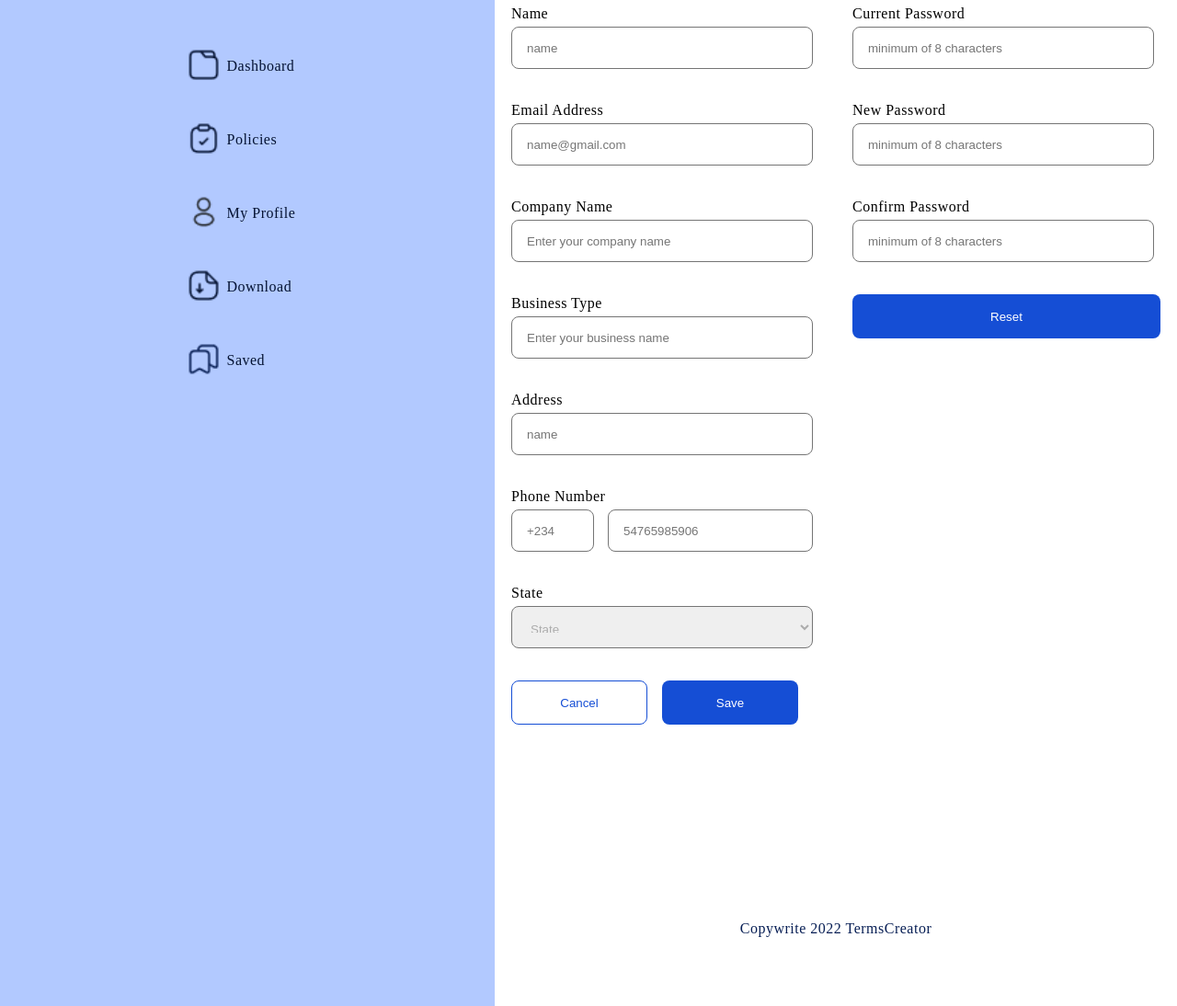
After one commit to zuri-training/t_c_gen_team_72, a Django app: template userauth/templates/editprofile.html in a window 1280 px wide. The commit adds this page. Shown: the part 389-1483 px from the top of the page at 92% size. Run offline with Django 4.2, Linux system fonts and the light colour scheme; the template is opened without the code that fills it, so the values that code supplies are empty.

Commit message:
login and edit profile forms

```diff
--- /dev/null
+++ b/userauth/static/editprofilestyle.css
@@ -0,0 +1,318 @@
+*{
+    margin: 0;
+    padding: 0;
+    box-sizing: border-box;
+}
+
+.container{
+    display: flex;
+    flex-direction: row;
+    height: 1483px;
+    width: 100%;
+    background: #FFFFFF;
+}
+
+.bar{
+    flex: 2;
+    display: flex;
+    flex-direction: column;
+}
+
+.main{
+    flex: 5;
+    display: flex;
+    flex-direction: column;
+}
+
+
+.box{
+    width:100%;
+}
+
+.footer{
+    width:100%;
+    margin-top:173px;
+    text-align: center;
+    height: 50px;
+    margin-bottom: 70px;
+    padding-top: 5px;
+}
+
+.header{
+    padding-bottom: 10px;
+}
+
+.tab{
+    width:80%;
+    margin:98px auto 0 auto;
+    height: 166px;
+    background: rgba(178, 201, 255, 0.35);
+    border-radius: 8px 0px 0px 8px;
+    display: flex;
+}
+
+.tab>h1{
+    width:65%;
+    align-self: flex-end;
+    padding-left: 62px;
+    height: 38px;
+/* Desktop/Heading 4 Bold */
+
+    font-family: 'Work Sans';
+    font-style: normal;
+    font-weight: 700;
+    font-size: 32px;
+    line-height: 38px;
+    /* identical to box height */
+
+    display: flex;
+    align-items: center;
+    text-align: center;
+    letter-spacing: 0.25px;
+
+    /* Primary Color/900 */
+
+    color: #0D2F80;
+    mix-blend-mode: normal;
+}
+
+.tab>img{
+    width:166px;
+}
+
+.tab>p{
+
+    width: 134px;
+    height: 16px;
+    align-self: flex-end;
+
+    /* Desktop/Body 2 */
+    font-family: 'Work Sans';
+    font-style: normal;
+    font-weight: 400;
+    font-size: 14px;
+    line-height: 16px;
+    display: flex;
+    align-items: center;
+    text-align: center;
+    letter-spacing: 0.25px;
+    /* Primary Color/1000 */
+    color: #081F55;
+
+}
+
+.content{
+ display: flex;
+ margin-top: 102px;
+ padding-top:8px;
+}
+
+.edit,.password{
+    flex: 1;
+    padding-top: 10px;
+    padding-bottom: 50px;
+}
+
+form{
+    width: 335px;
+    margin: auto
+}
+
+input, select{
+    align-items: center;
+    gap: 8px;
+    color: #ACACAC;
+    width: 328px;
+    height: 46px;
+    margin-bottom: 35px;
+    align-items: center;
+    padding: 16px;
+    border-radius: 8px;
+    border:1px solid #757575;
+}
+
+p{
+    margin-bottom: 5px;
+    width: 328px;
+    height: 19px;
+    /* Desktop/Body 1 */
+    font-family: 'Work Sans';
+    font-style: normal;
+    font-weight: 400;
+    font-size: 16px;
+    line-height: 19px;
+    /* identical to box height */
+    letter-spacing: 0.5px;
+    color: #000000;
+}
+.phone{
+    display: flex;
+}
+
+.phone>input[type="text"]{
+    width:90px;
+    margin-right: 15px;
+}
+
+.phone>input[type="tel"]{
+    width: 223px;
+}
+
+
+
+.footer>p{
+
+    margin: auto;
+    padding: 8px;
+    width: 242px;
+    height: 19px;
+
+    /* Desktop/Body 1 */
+
+    font-family: 'Work Sans';
+    font-style: normal;
+    font-weight: 400;
+    font-size: 16px;
+    line-height: 19px;
+    /* identical to box height */
+    align-items: center;
+    letter-spacing: 0.5px;
+
+    /* Primary Color/1000 */
+    color: #081F55;
+}
+
+button{
+
+    align-items: center;
+    padding: 16px;
+    width: 148px;
+    height: 48px;
+    /* Primary Color/700 */
+    background: #154ED5;
+    border-radius: 8px;
+    color:#FFFFFF;
+    border:none;
+
+}
+
+.logo{
+
+    width: 100%;
+    height:178px;
+    /* Primary Color/800 */
+
+    background: #113FAA;
+}
+
+.logo>img{
+    display: block;
+    width:224px;
+    height: 40px;
+    color: #FFFFFF;
+    margin: 69px auto 69px auto;
+}
+
+.image{
+    width: 100%;
+    height: 120px;
+    background: #195EFF;
+    display: flex;
+    justify-content: center;
+    align-items: center;
+
+}
+
+.image>img{
+    margin-right: 8px;
+}
+
+.image>p{
+    width: 130px;
+    height: 28px;
+
+/* Desktop/Heading 5 */
+
+    font-family: 'Work Sans';
+    font-style: normal;
+    font-weight: 400;
+    font-size: 24px;
+    line-height: 28px;
+    display: flex;
+    align-items: center;
+
+    /* White T & C */
+
+    color: #FFFFFF;
+}
+ul{
+    width: 100%;
+    margin-top:101px;
+    background: #B2C9FF;
+    padding: 40px 0 40px 0;
+}
+.nav{
+    background: #B2C9FF;
+    width:100%;
+    height:1482px;
+}
+ul>li{
+    width: 100%;
+    height: 40px;
+    margin-bottom: 40px;
+    list-style: none;
+    display: flex;
+    justify-content: center;
+    align-items: center;
+}
+
+li:hover{
+    background-color: #FFFFFF;
+}
+
+li>img{
+    display: block;
+    margin-right: 8px;
+    height: 35px ;
+}
+a{
+    display: block;
+    text-decoration: none;
+    padding-top: 2px;
+    color: #0D2F80;
+    width: 88px;
+    height: 19px;
+
+/* Desktop/Body 1 */
+
+    font-family: 'Work Sans';
+    font-style: normal;
+    font-weight: 400;
+    font-size: 16px;
+    line-height: 19px;
+    /* identical to box height */
+
+    display: flex;
+    align-items: center;
+    letter-spacing: 0.5px;
+
+    /* Primary Color/1100 */
+
+    color: #051333;
+
+}
+
+.but{
+    display: flex;
+    justify-content: space-between;
+}
+.but1{
+    border: 1px solid #154ED5;
+    background-color:#FFFFFF;
+    color: #154ED5;
+}
+
+.but2{
+    width:100%;
+    border:none;
+}
--- a/userauth/static/loginstyle.css
+++ b/userauth/static/loginstyle.css
@@ -36,7 +36,7 @@ img{
 
     /*background*/
 
-    background-image:url("img/Hero\ curve\ shape.png"), url("img/unsplash_npxXWgQ33ZQ.png");
+    background-image:url("Pictures/Herocurveshape.png"), url("Pictures/unsplash_npxXWgQ33ZQ.png");
     background-repeat: no-repeat; /* Do not repeat the image */
     background-size: 850px 100%, 700px 100%;
     /*background-size: contain;*/
--- /dev/null
+++ b/userauth/templates/editprofile.html
@@ -0,0 +1,137 @@
+<!DOCTYPE html>
+<html lang="en">
+<head>
+    <meta charset="UTF-8">
+    <meta http-equiv="X-UA-Compatible" content="IE=edge">
+    <meta name="viewport" content="width=device-width, initial-scale=1.0">
+    <link rel="stylesheet" href="editprofilestyle.css">
+    {% load static %}
+    <link rel="stylesheet" type="text/css" href="{% static 'editprofilestyle.css' %}">
+    <title>Document</title>
+</head>
+<body>
+    <div class="container">
+        <div class="bar">
+            <div class="logo">
+
+                <img src="{% static 'Logo/LogoTERmS.png' %}" alt="">
+            </div>
+            <div class="image">
+                <img src= "{% static 'Logo/UserpictureFrame.png' %}" alt="" srcset="">
+                <p>
+                    Hello Musa
+                </p>
+            </div>
+            <div class="nav">
+                <ul>
+                    <li>
+                        <img src="{% static 'Logo/folder-2.png' %}" alt="" srcset="">
+                        <a>Dashboard</a>
+                    </li>
+                    <li>
+                        <img src="{% static 'Logo/clipboard-tick.png' %}" alt="" srcset="">
+                        <a>Policies</a>
+                    </li>
+                    <li>
+                        <img src="{% static 'Logo/profile.png' %}" alt="" srcset="">
+                        <a>My Profile</a>
+                    </li>
+                    <li>
+                        <img src="{% static 'Logo/document-download.png' %}" alt="" srcset="">
+                        <a>Download</a>
+                    </li>
+                    <li><img src="{% static 'Logo/save-2.png' %}" alt="" srcset="">
+                        <a>Saved</a>
+                    </li>
+                </ul>
+            </div>
+        </div>
+        <div class="main">
+            <div class="box">
+                <div class="header">
+                    <div class="tab">
+                        <h1>
+                            Edit Bio
+                        </h1>
+                        <p>
+                            Edit profile picture
+                        </p>
+                        <img src="{% static 'Pictures/Frame527.png' %}" alt=""/>
+
+                    </div>
+                </div>
+                <div class="content">
+                    <div class="edit">
+                        <form action="" method="post">
+                            <p class="label">
+                                Name
+                            </p>
+                            <input type="text" name="" id="" placeholder="name" required class=""><br>
+
+                            <p class="label">
+                                Email Address
+                            </p>
+                            <input type="email" name="" id="" placeholder="name@gmail.com" required class=""><br>
+                            <p class="label">
+                                Company Name
+                            </p>
+                            <input type="text" name="" id="" placeholder="Enter your company name" required class=""><br>
+                            <p class="label">
+                                Business Type
+                            </p>
+                            <input type="text" name="" id="" placeholder="Enter your business name" required class=""><br>
+                            <p class="label">
+                                Address
+                            </p>
+                            <input type="text" name="" id="" placeholder="name" required class="field"><br>
+
+                            <p class="label ">
+                                Phone Number
+                            </p>
+                                <div class="phone">
+                                    <input type="text" name="" id="" placeholder="+234">
+                                    <input type="tel" name="" id="" class="field" required placeholder="54765985906"><br>
+                                </div>
+                            <p class="label">
+                                State
+                            </p>
+
+                            <select name="Languages" id="select_languages">
+                                <option value="">State</option>
+                            </select>
+                            <p class="but">
+                                <button type="submit" class="but1">Cancel</button>
+                                <button type="submit">Save</button><br>
+                            </p>
+                        </form>
+                    </div>
+                    <div class="password">
+                        <form action="" method="post">
+                            <p class="label">
+                                Current Password
+                            </p>
+                                <input type="password" name="" id="" class="field" required placeholder="minimum of 8 characters"><br>
+                            <p class="label">
+                                New Password
+                            </p>
+                                <input type="password" name="" id="" class="field" required placeholder="minimum of 8 characters"><br>
+                            <p class="label">
+                                Confirm Password
+                            </p>
+                                <input type="password" name="" id="" class="field" required placeholder="minimum of 8 characters"><br>
+                                <button type="submit" class="but2">Reset</button>
+
+                        </form>
+                    </div>
+                </div>
+            </div>
+            <div class="footer">
+                <p>
+                    Copywrite 2022 TermsCreator
+                </p>
+            </div>
+        </div>
+    </div>
+
+</body>
+</html>
--- a/userauth/templates/loginform.html
+++ b/userauth/templates/loginform.html
@@ -6,7 +6,6 @@
     <link rel="stylesheet" type="text/css" href="{% static 'loginstyle.css' %}">
     <meta charset="UTF-8">
     <meta http-equiv="X-UA-Compatible" content="IE=edge">
-    <link rel="stylesheet" href="style.css">
     <meta name="viewport" content="width=device-width, initial-scale=1.0">
     <title>Login</title>
 </head>
@@ -14,7 +13,7 @@
     <div class="container">
         <div class="logo">
             {% load static %}
-            <img src="{% static '/img/Logo Blue Yellow.png' %} alt="">
+            <img src="{% static '/Pictures/LogoBlueYellow.png' %}" alt="">
         </div>
         <div class="main">
             <div class="side1">
```
Also changed, not shown: userauth/static/Logo/LogoTERmS.png (added), userauth/static/Logo/Vector.png (added), userauth/static/Logo/Vector1.png (added), userauth/static/Logo/clipboard-tick.png (added), userauth/static/Logo/document-download.png (added), userauth/static/Logo/folder-2.png (added), userauth/static/Logo/profile.png (added), userauth/static/Logo/save-2.png (added), userauth/static/Logo/twemoji_flag-nigeria.png (added), userauth/static/Pictures/Frame527.png (added), userauth/static/Pictures/Herocurveshape.png (added), userauth/static/Pictures/LogoBlueYellow.png (added), userauth/static/Pictures/unsplash_npxXWgQ33ZQ.png (added).
